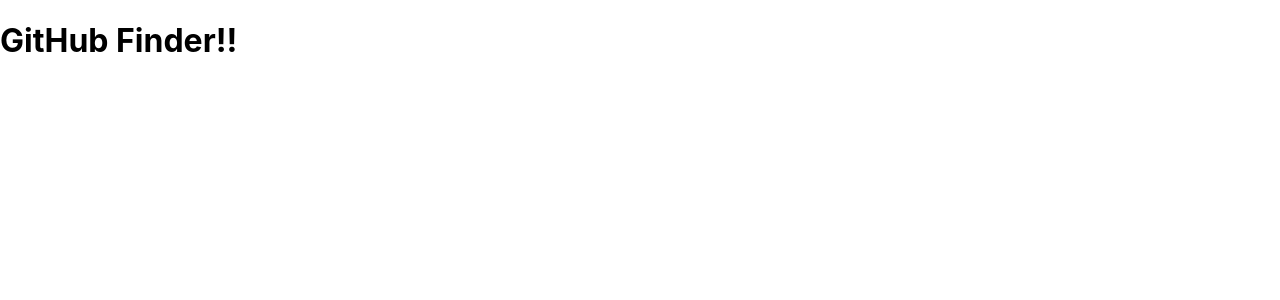
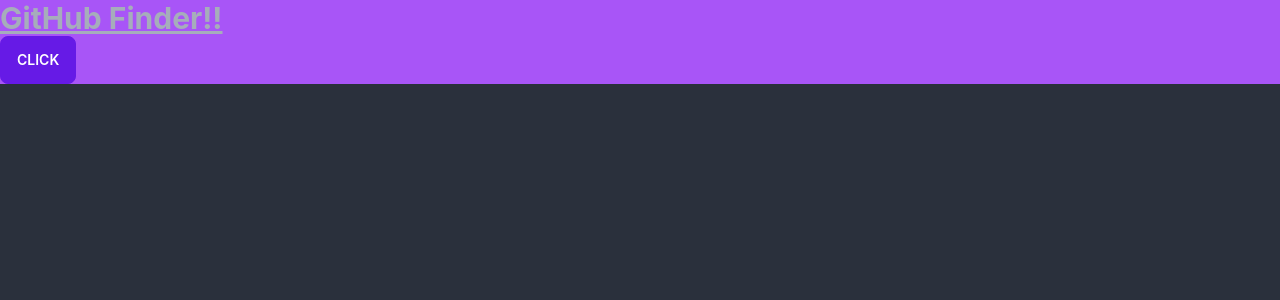
Before and after one commit to romanbatiuk/github-finder, a React (Create React App) app: page / in a window 1280 px wide. Shown: the top 300 px of the page. Built offline with nearby package versions, Linux system fonts and the light colour scheme.

Commit message:
install tailwindcss and daisyui

```diff
--- a/package.json
+++ b/package.json
@@ -10,6 +10,7 @@
 		"@types/node": "^16.11.26",
 		"@types/react": "^17.0.43",
 		"@types/react-dom": "^17.0.14",
+		"daisyui": "^2.13.4",
 		"react": "^17.0.2",
 		"react-dom": "^17.0.2",
 		"react-scripts": "5.0.0",
@@ -39,6 +40,7 @@
 	"devDependencies": {
 		"@typescript-eslint/eslint-plugin": "^5.16.0",
 		"@typescript-eslint/parser": "^5.16.0",
+		"autoprefixer": "^10.4.4",
 		"eslint": "^8.12.0",
 		"eslint-config-prettier": "^8.5.0",
 		"eslint-import-resolver-typescript": "^2.7.0",
@@ -46,6 +48,8 @@
 		"eslint-plugin-prettier": "^4.0.0",
 		"eslint-plugin-react": "^7.29.4",
 		"eslint-plugin-react-hooks": "^4.3.0",
-		"prettier": "2.6.1"
+		"postcss": "^8.4.12",
+		"prettier": "2.6.1",
+		"tailwindcss": "^3.0.23"
 	}
 }
--- /dev/null
+++ b/postcss.config.js
@@ -0,0 +1,7 @@
+// eslint-disable-next-line no-undef
+module.exports = {
+	plugins: {
+		tailwindcss: {},
+		autoprefixer: {},
+	},
+}
--- a/public/index.html
+++ b/public/index.html
@@ -5,10 +5,7 @@
 		<link rel="icon" href="%PUBLIC_URL%/favicon.ico" />
 		<meta name="viewport" content="width=device-width, initial-scale=1" />
 		<meta name="theme-color" content="#000000" />
-    <meta
-      name="description"
-      content="Web site created using create-react-app"
-    />
+		<meta name="description" content="Web site created using create-react-app" />
 		<link rel="apple-touch-icon" href="%PUBLIC_URL%/logo192.png" />
 		<!--
       manifest.json provides metadata used when your web app is installed on a
@@ -24,7 +21,7 @@
       work correctly both with client-side routing and a non-root public URL.
       Learn how to configure a non-root public URL by running `npm run build`.
     -->
-    <title>React App</title>
+		<title>GitHub Finder</title>
 	</head>
 	<body>
 		<noscript>You need to enable JavaScript to run this app.</noscript>
--- a/src/App.tsx
+++ b/src/App.tsx
@@ -1,7 +1,8 @@
 function App(): JSX.Element {
 	return (
-		<div className="App">
-			<h1>GitHub Finder!!</h1>
+		<div className="App bg-purple-500">
+			<h1 className="text-3xl font-bold underline ">GitHub Finder!!</h1>
+			<button className="btn btn-primary">Click</button>
 		</div>
 	)
 }
--- a/src/index.css
+++ b/src/index.css
@@ -1,3 +1,7 @@
+@tailwind base;
+@tailwind components;
+@tailwind utilities;
+
 body {
 	margin: 0;
 	font-family: -apple-system, BlinkMacSystemFont, 'Segoe UI', 'Roboto', 'Oxygen', 'Ubuntu',
--- /dev/null
+++ b/tailwind.config.js
@@ -0,0 +1,11 @@
+/* eslint-disable no-undef */
+module.exports = {
+	content: ['./src/**/*.{js,jsx,ts,tsx}'],
+	theme: {
+		extend: {},
+	},
+	daisyui: {
+		themes: ['dark'],
+	},
+	plugins: [require('daisyui')],
+}
```
Also changed, not shown: 1 other file (tests, documents, lock files or other folders). Lines whose indentation alone changed are shown as unchanged.
